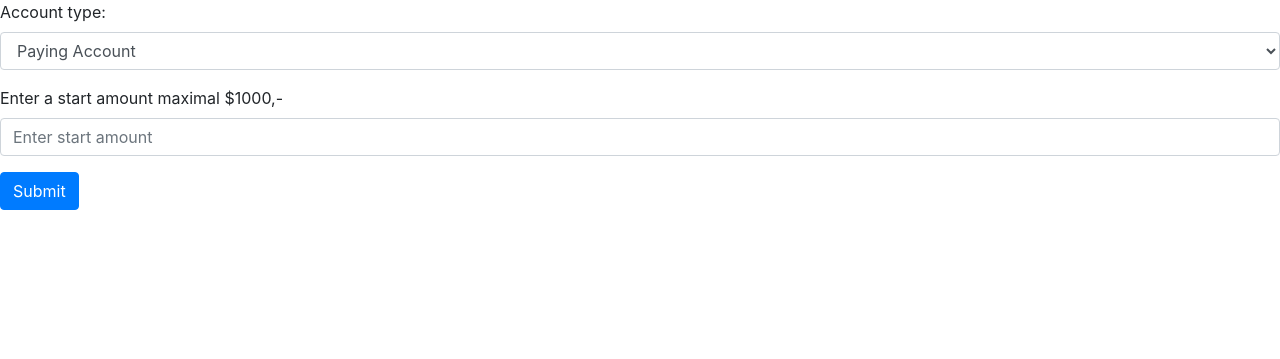
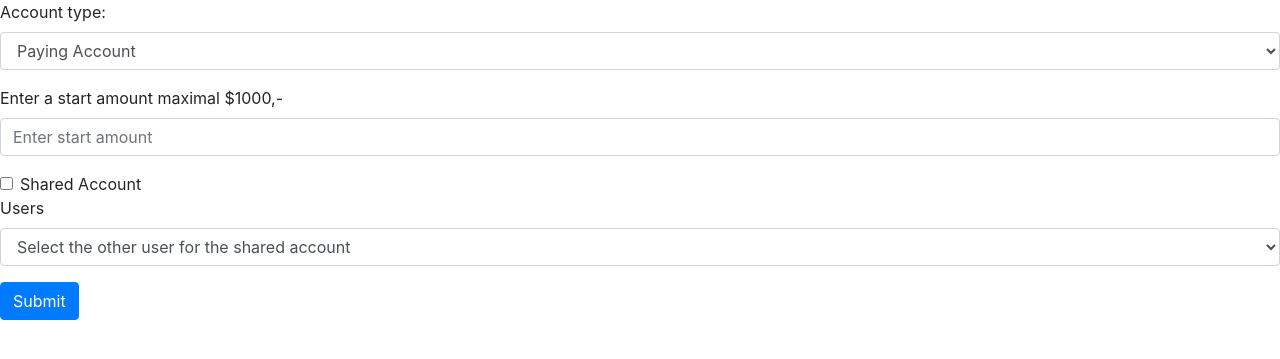
Before and after one commit to MikevanHuizen2912/capstone, a Django app: page /create_account in a window 1280 px wide. Shown: the part 56-415 px from the top of the page. Run offline with Django 4.2, Linux system fonts and the light colour scheme; data comes from the database, SQL or seed files in the repository; both versions use the stored data as it was after the commit.

Commit message:
Created the selectform for the shared user

```diff
--- a/bank/static/bank/styles.css
+++ b/bank/static/bank/styles.css
@@ -44,8 +44,14 @@
     padding: 10px;
 }
 
+/* The links for the transaction and deposits */
 #account_actions, #index_actions{
     display: flex;
     flex-direction: row;
     justify-content: space-evenly;
 }
+
+/* The name and amount of each account */
+#account_name_amount{
+    margin-left: 10px;
+}
--- a/bank/static/bank/transaction.js
+++ b/bank/static/bank/transaction.js
@@ -1,5 +1,7 @@
 document.addEventListener('DOMContentLoaded', () => {
-    document.querySelector('#account_selector').addEventListener('change', () => information_sender());
+    if(document.querySelector('#account_selector') !== null){
+        document.querySelector('#account_selector').addEventListener('change', () => information_sender());
+    }
     document.querySelector('#transaction_receiver_number').addEventListener('change', () => information_receiver());
 })
 
--- a/bank/templates/bank/account.html
+++ b/bank/templates/bank/account.html
@@ -4,7 +4,7 @@
 {% block body %}
     {{ account.id|json_script:'name' }}
 
-    <div>
+    <div id="account_name_amount">
         <h1>{{ account.name }}</h1>
         <h6>${{ account.amount }}</h6>
     </div>
--- a/bank/templates/bank/create_account.html
+++ b/bank/templates/bank/create_account.html
@@ -19,6 +19,21 @@
             <label for="account_amount">Enter a start amount maximal $1000,- </label>
             <input class="form-control" id="account_amount" name="amount" type="number" placeholder="Enter start amount" >
         </div>
+        <div class="form-check">
+            <input class="form-check-input" type="checkbox" id="inlineCheckbox1" value="option1">
+            <label class="form-check-label" for="inlineCheckbox1">Shared Account</label>
+        </div>
+        <div class="form-group" id="shared_user">
+            <label for="account_shared_user">Users</label>
+            <select class="form-control" id="account_shared_user" name="shared_user">
+                {% for user in users %}
+                <option>
+                    {{ user }}
+                </option>
+                {% endfor %}
+                <option value="" disabled selected>Select the other user for the shared account</option>
+            </select>
+        </div>
         <button type="submit" class="btn btn-primary">Submit</button>
     </form>
 {% endblock %}
--- a/bank/views.py
+++ b/bank/views.py
@@ -98,12 +98,14 @@ def create_account(request):
             interest = 0
         amount = int (request.POST["amount"])
         if amount < 0:
-            return render(request, "bank/create_accoun.html", {
-                "message": "The start amount must be higher then $0"
+            return render(request, "bank/create_account.html", {
+                "message": "The start amount must be higher then $0",
+                "users": User.objects.all()
             })
         elif amount > 1000:
             return render(request, "bank/create_account.html", {
-                    "message": "The start amount must be lower then $1000"
+                    "message": "The start amount must be lower then $1000",
+                    "users": User.objects.all()
             })
         random_number = str(random.randint(100000, 999999))
         number = "CS50W" + random_number
@@ -115,7 +117,9 @@ def create_account(request):
             create_account(request)
         account.holder.add(user)
         return HttpResponseRedirect(reverse("index"))
-    return render(request, "bank/create_account.html")
+    return render(request, "bank/create_account.html",{
+        "users": User.objects.all()
+    })
 
 def account(request, id):
     account = Bankaccount.objects.get(pk=id)
```
Also changed, not shown: db.sqlite3.
